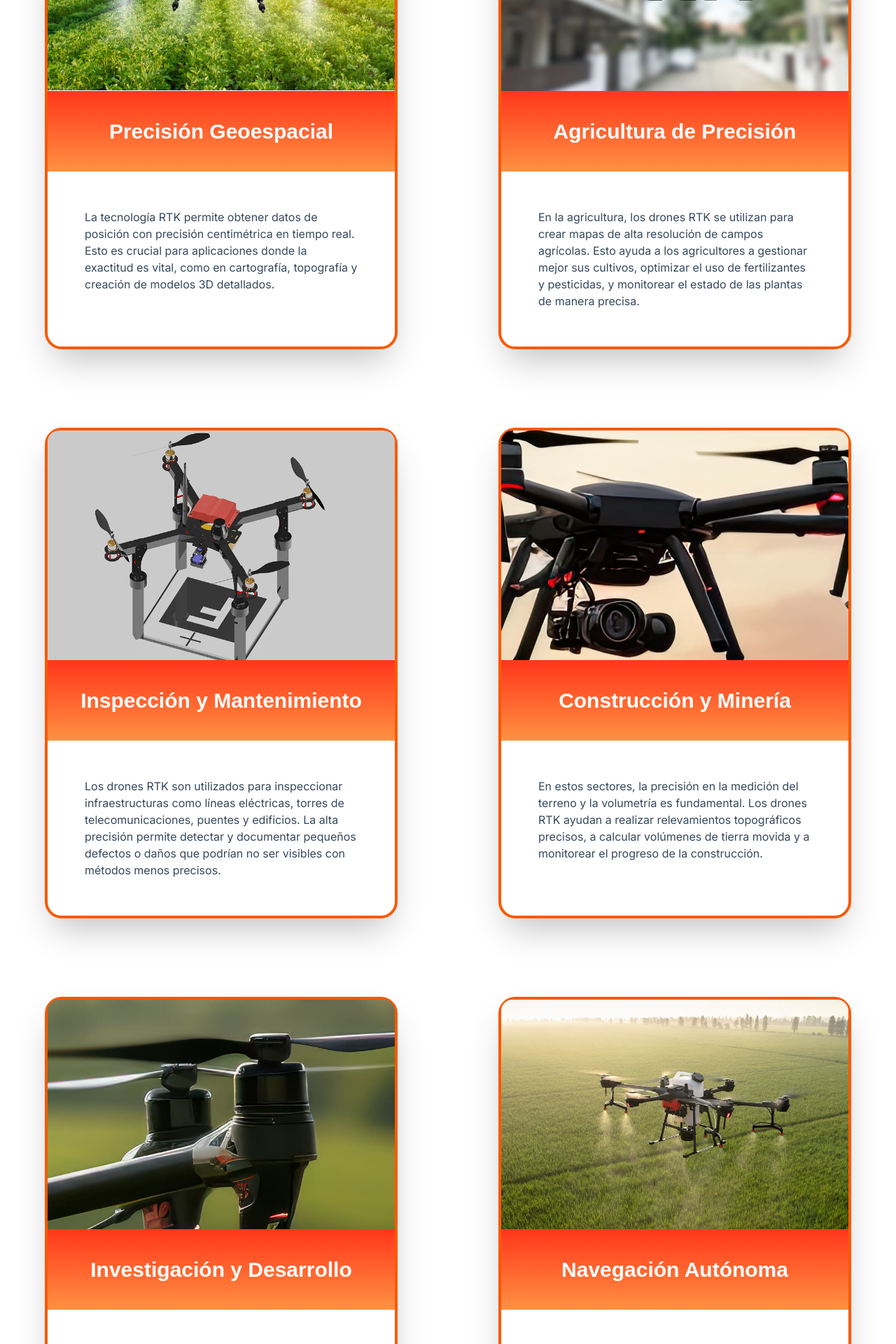
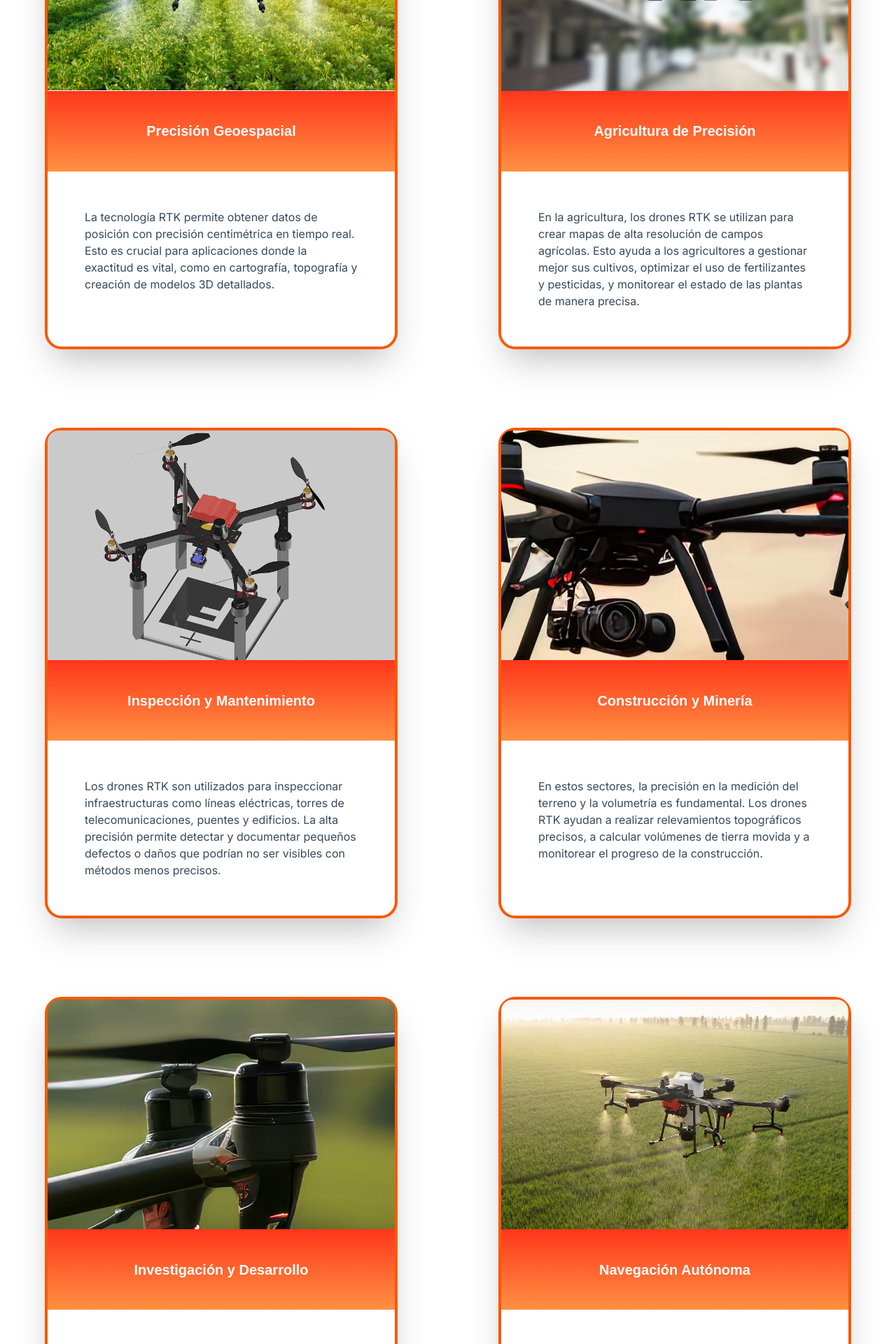
Before and after one commit to Anibal-Quiroz-P5/rtk-argentina-003, a Next.js app: page /moreInfo/drones in a window 1280 px wide. Shown: the part 400-2320 px from the top of the page at 70% size. Built offline with nearby package versions, Linux system fonts and the light colour scheme.

Commit message:
fix card's font size

```diff
--- a/src/app/components/Navbar.tsx
+++ b/src/app/components/Navbar.tsx
@@ -210,7 +210,8 @@ const Navbar = () => {
     //       )}
     //     </nav>
 
-    <nav className="sticky top-0 z-50 flex items-center justify-between w-full  bg-[#002E1E] px-4 py-0 lg:px-[195px] lg:w-full">
+    // <nav className="sticky top-0 z-50 flex items-center justify-between w-full  bg-[#002E1E] px-4 py-0 lg:px-[195px] lg:w-full">
+    <nav className="sticky top-0 z-50 flex items-center justify-between w-full  bg-[#002E1E] px-4 py-0 lg:px-[70px] 2xl:px-[195px] ">
       {/* <div className="flex items-center lg:ml-[6px]">
     <Image src={Logo} alt="Logo" width={40} />
   </div> */}
--- a/src/app/moreInfo/agrimensura/page.tsx
+++ b/src/app/moreInfo/agrimensura/page.tsx
@@ -38,7 +38,7 @@ const page = () => {
               />
             </div>
 
-            <div className=" font-rubik  font-extrabold sm:font-semibold text-[#FFFFFF] text-center  lg:text-[30px] 2xl:text-[23px] bg-gradient-to-b from-custom-orange-end to-custom-orange-start h-[48px]  lg:h-[115px] flex justify-center items-center   ">
+            <div className=" font-rubik  font-extrabold sm:font-semibold text-[#FFFFFF] text-center  lg:text-[20px] 2xl:text-[23px] bg-gradient-to-b from-custom-orange-end to-custom-orange-start h-[48px]  lg:h-[115px] flex justify-center items-center   ">
               Relevantamientos Topográficos
             </div>
 
@@ -123,7 +123,7 @@ const page = () => {
               />
             </div>
 
-            <div className=" font-rubik  font-extrabold sm:font-semibold text-[#FFFFFF] text-center  lg:text-[30px] 2xl:text-[23px] bg-gradient-to-b from-custom-orange-end to-custom-orange-start h-[48px]  lg:h-[115px] flex justify-center items-center   ">
+            <div className=" font-rubik  font-extrabold sm:font-semibold text-[#FFFFFF] text-center  lg:text-[20px] 2xl:text-[23px] bg-gradient-to-b from-custom-orange-end to-custom-orange-start h-[48px]  lg:h-[115px] flex justify-center items-center   ">
               Cálculo de Volúmenes
             </div>
 
@@ -150,7 +150,7 @@ const page = () => {
               />
             </div>
 
-            <div className=" font-rubik  font-extrabold sm:font-semibold text-[#FFFFFF] text-center  lg:text-[30px] 2xl:text-[23px] bg-gradient-to-b from-custom-orange-end to-custom-orange-start h-[48px]  lg:h-[115px] flex justify-center items-center   ">
+            <div className=" font-rubik  font-extrabold sm:font-semibold text-[#FFFFFF] text-center  lg:text-[20px] 2xl:text-[23px] bg-gradient-to-b from-custom-orange-end to-custom-orange-start h-[48px]  lg:h-[115px] flex justify-center items-center   ">
               Monitoreo y Control de Obras
             </div>
 
@@ -177,7 +177,7 @@ const page = () => {
               />
             </div>
 
-            <div className=" font-rubik  font-extrabold sm:font-semibold text-[#FFFFFF] text-center  lg:text-[30px] 2xl:text-[23px] bg-gradient-to-b from-custom-orange-end to-custom-orange-start h-[48px]  lg:h-[115px] flex justify-center items-center   ">
+            <div className=" font-rubik  font-extrabold sm:font-semibold text-[#FFFFFF] text-center  lg:text-[20px] 2xl:text-[23px] bg-gradient-to-b from-custom-orange-end to-custom-orange-start h-[48px]  lg:h-[115px] flex justify-center items-center   ">
               Agricultura de Precisión
             </div>
 
@@ -205,7 +205,7 @@ const page = () => {
               />
             </div>
 
-            <div className=" font-rubik  font-extrabold sm:font-semibold text-[#FFFFFF] text-center  lg:text-[30px] 2xl:text-[23px] bg-gradient-to-b from-custom-orange-end to-custom-orange-start h-[48px]  lg:h-[115px] flex justify-center items-center   ">
+            <div className=" font-rubik  font-extrabold sm:font-semibold text-[#FFFFFF] text-center  lg:text-[20px] 2xl:text-[23px] bg-gradient-to-b from-custom-orange-end to-custom-orange-start h-[48px]  lg:h-[115px] flex justify-center items-center   ">
               Cartografía y GIS (Sistemas de Información Geográfica)
             </div>
 
@@ -224,7 +224,7 @@ const page = () => {
       </div>
       <div className="lg:pb-32">
         <div className=" bg-[#002E1E] p-9 lg:p-16 ">
-          <div className="pb-6 text-center items-center justify-center font-monserrat font-extrabold lg:text-[68px] text-[#FFFFFF]  2xl:text-[40px] ">
+          <div className="pb-6 text-center items-center justify-center font-monserrat font-extrabold lg:text-[35px] text-[#FFFFFF]  2xl:text-[40px] ">
             FUNCIONAMIENTO
           </div>
           <div className="flex justify-center  ">
--- a/src/app/moreInfo/drones/page.tsx
+++ b/src/app/moreInfo/drones/page.tsx
@@ -32,7 +32,7 @@ const page = () => {
               />
             </div>
 
-            <div className=" font-rubik  font-extrabold sm:font-semibold text-[#FFFFFF] text-center  lg:text-[30px] 2xl:text-[23px] bg-gradient-to-b from-custom-orange-end to-custom-orange-start h-[48px]  lg:h-[115px] flex justify-center items-center   ">
+            <div className=" font-rubik  font-extrabold sm:font-semibold text-[#FFFFFF] text-center  lg:text-[20px] 2xl:text-[23px] bg-gradient-to-b from-custom-orange-end to-custom-orange-start h-[48px]  lg:h-[115px] flex justify-center items-center   ">
             Precisión Geoespacial
             </div>
 
@@ -57,7 +57,7 @@ const page = () => {
               />
             </div>
 
-            <div className=" font-rubik  font-extrabold sm:font-semibold text-[#FFFFFF] text-center  lg:text-[30px] 2xl:text-[23px] bg-gradient-to-b from-custom-orange-end to-custom-orange-start h-[48px]  lg:h-[115px] flex justify-center items-center   ">
+            <div className=" font-rubik  font-extrabold sm:font-semibold text-[#FFFFFF] text-center  lg:text-[20px] 2xl:text-[23px] bg-gradient-to-b from-custom-orange-end to-custom-orange-start h-[48px]  lg:h-[115px] flex justify-center items-center   ">
             Agricultura de Precisión
             </div>
 
@@ -82,7 +82,7 @@ const page = () => {
               />
             </div>
 
-            <div className=" font-rubik  font-extrabold sm:font-semibold text-[#FFFFFF] text-center  lg:text-[30px] 2xl:text-[23px] bg-gradient-to-b from-custom-orange-end to-custom-orange-start h-[48px]  lg:h-[115px] flex justify-center items-center   ">
+            <div className=" font-rubik  font-extrabold sm:font-semibold text-[#FFFFFF] text-center  lg:text-[20px] 2xl:text-[23px] bg-gradient-to-b from-custom-orange-end to-custom-orange-start h-[48px]  lg:h-[115px] flex justify-center items-center   ">
             Inspección y Mantenimiento
             </div>
 
@@ -107,7 +107,7 @@ const page = () => {
               />
             </div>
 
-            <div className=" font-rubik  font-extrabold sm:font-semibold text-[#FFFFFF] text-center  lg:text-[30px] 2xl:text-[23px] bg-gradient-to-b from-custom-orange-end to-custom-orange-start h-[48px]  lg:h-[115px] flex justify-center items-center   ">
+            <div className=" font-rubik  font-extrabold sm:font-semibold text-[#FFFFFF] text-center  lg:text-[20px] 2xl:text-[23px] bg-gradient-to-b from-custom-orange-end to-custom-orange-start h-[48px]  lg:h-[115px] flex justify-center items-center   ">
             Construcción y Minería
             </div>
 
@@ -131,7 +131,7 @@ const page = () => {
               />
             </div>
 
-            <div className=" font-rubik  font-extrabold sm:font-semibold text-[#FFFFFF] text-center  lg:text-[30px] 2xl:text-[23px] bg-gradient-to-b from-custom-orange-end to-custom-orange-start h-[48px]  lg:h-[115px] flex justify-center items-center   ">
+            <div className=" font-rubik  font-extrabold sm:font-semibold text-[#FFFFFF] text-center  lg:text-[20px] 2xl:text-[23px] bg-gradient-to-b from-custom-orange-end to-custom-orange-start h-[48px]  lg:h-[115px] flex justify-center items-center   ">
             Investigación y Desarrollo
             </div>
 
@@ -156,7 +156,7 @@ const page = () => {
               />
             </div>
 
-            <div className=" font-rubik  font-extrabold sm:font-semibold text-[#FFFFFF] text-center  lg:text-[30px] 2xl:text-[23px] bg-gradient-to-b from-custom-orange-end to-custom-orange-start h-[48px]  lg:h-[115px] flex justify-center items-center   ">
+            <div className=" font-rubik  font-extrabold sm:font-semibold text-[#FFFFFF] text-center  lg:text-[20px] 2xl:text-[23px] bg-gradient-to-b from-custom-orange-end to-custom-orange-start h-[48px]  lg:h-[115px] flex justify-center items-center   ">
             Navegación Autónoma
             </div>
 
@@ -175,7 +175,7 @@ const page = () => {
       </div>
       <div className="lg:pb-32">
         <div className=" bg-[#002E1E] p-9 lg:p-16 ">
-          <div className="pb-6 text-center items-center justify-center font-monserrat font-extrabold lg:text-[68px] text-[#FFFFFF]  2xl:text-[40px] ">
+          <div className="pb-6 text-center items-center justify-center font-monserrat font-extrabold lg:text-[35px] text-[#FFFFFF]  2xl:text-[40px] ">
             FUNCIONAMIENTO
           </div>
           <div className="flex justify-center  ">
```
Also changed, not shown: src/app/moreInfo/agricultura/page.tsx (+6 -6 lines).
